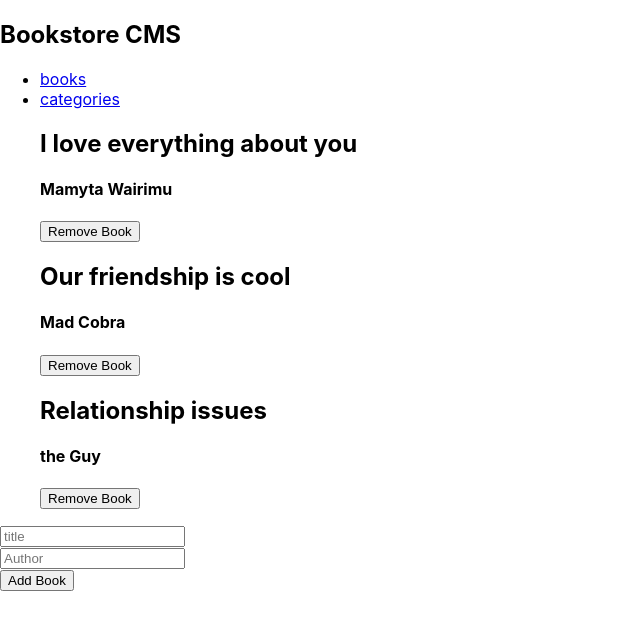
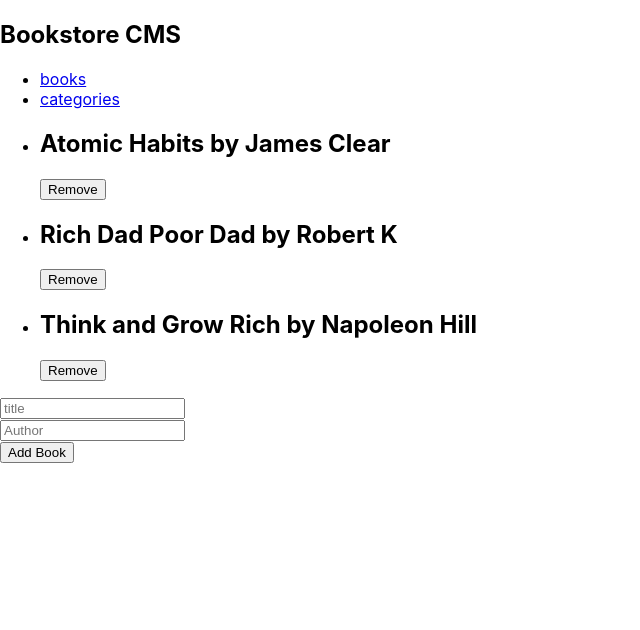
Before and after one commit to OpondoG/bookstore-react-app, a React (Create React App) app: page / in a window 1280 px wide. Shown: the top 630 px of the page, without its empty margins (0-640 px from the left). Built offline with nearby package versions, Linux system fonts and the light colour scheme.

Commit message:
Redux store to display books

```diff
--- a/package.json
+++ b/package.json
@@ -14,6 +14,7 @@
     "react-router-dom": "^6.4.1",
     "react-scripts": "5.0.1",
     "redux-thunk": "^2.4.1",
+    "uuid": "^9.0.0",
     "web-vitals": "^2.1.4"
   },
   "scripts": {
--- a/src/Pages/category.js
+++ b/src/Pages/category.js
@@ -1,10 +1,22 @@
 import React from 'react';
+import { useDispatch } from 'react-redux';
+import { checkStatus } from '../redux/categories/categories';
 
-const Category = () => (
-  <>
-    <h1>Category</h1>
-    <button type="button"> check status</button>
-  </>
-);
+const Category = () => {
+  const dispatch = useDispatch();
+  return (
+    <div>
+      <h1>Category</h1>
+      <button
+        type="button"
+        onClick={() => {
+          dispatch(checkStatus());
+        }}
+      >
+        check status
+      </button>
+    </div>
+  );
+};
 
 export default Category;
--- a/src/components/BookContainer.js
+++ b/src/components/BookContainer.js
@@ -1,27 +1,10 @@
 import React from 'react';
+import { useSelector } from 'react-redux';
 import BookForm from './BookForm';
 import BookList from './BookList';
 
 const BookContainer = () => {
-  const books = [
-    {
-      id: 1,
-      title: 'I love everything about you',
-      author: 'Mamyta Wairimu',
-    },
-    {
-      id: 2,
-      title: 'Our friendship is cool',
-      author: 'Mad Cobra',
-    },
-    {
-      id: 3,
-      title: 'Relationship issues ',
-      author: 'the Guy',
-    },
-
-  ];
-
+  const books = useSelector((state) => state.books.books);
   return (
     <>
       <BookList books={books} />
--- a/src/components/BookForm.js
+++ b/src/components/BookForm.js
@@ -1,16 +1,53 @@
 /* eslint-disable jsx-a11y/label-has-associated-control */
-import React from 'react';
+import { v4 as uuid } from 'uuid';
+import React, { useState } from 'react';
+import { useDispatch } from 'react-redux';
+import { addBook } from '../redux/books/book';
 
-const BookForm = () => (
-  <form className="book-form">
+const BookForm = () => {
+  const [title, setTitle] = useState('');
+  const [author, setAuthor] = useState('');
+  const dispatch = useDispatch();
+
+  const handleChange = (e) => {
+    const { target: { name, value } } = e;
+    if (name === 'title') setTitle(value);
+    else if (name === 'author') setAuthor(value);
+  };
+
+  const handleSubmit = (e) => {
+    e.preventDefault();
+    const newBook = {
+      id: uuid(),
+      title,
+      author,
+    };
+    dispatch(addBook(newBook));
+    setAuthor('');
+    setTitle('');
+  };
+
+  return (
+    <>
+      <form onSubmit={handleSubmit}>
         <div className="form-control">
-      <input type="text" placeholder="title" id="title" name="title" />
+          <input
+            type="text"
+            placeholder="title"
+            id="title"
+            name="title"
+            onChange={handleChange}
+          />
         </div>
         <div className="form-control">
-      <input type="text" id="author" placeholder="Author" name="author" />
+          <input type="text" id="author" placeholder="Author" name="author" onChange={handleChange} />
         </div>
-    <button type="submit">Add Book</button>
+        <button type="submit">
+          Add Book
+        </button>
       </form>
+    </>
   );
+};
 
 export default BookForm;
--- a/src/components/BookList.js
+++ b/src/components/BookList.js
@@ -5,18 +5,20 @@ import Book from './Books';
 const BookList = (props) => {
   const { books } = props;
   return (
-    <ul>
-      {books.map(({ id, title, author }) => (
-        <Book key={id} title={title} author={author} />
-      ))}
-    </ul>
+    <>
+      <ul>
+        {books.map(({ id, title, author }) => (
+          <Book key={id} id={id} title={title} author={author} />
+        ))}
+      </ul>
+    </>
   );
 };
 
 BookList.propTypes = {
   books: PropTypes.arrayOf(
     PropTypes.shape({
-      id: PropTypes.number,
+      id: PropTypes.string,
       title: PropTypes.string,
       author: PropTypes.string,
     }),
--- a/src/components/Books.js
+++ b/src/components/Books.js
@@ -1,19 +1,32 @@
+import PropTypes from 'prop-types';
 import React from 'react';
-import PropTypes from 'prop-types';
+import { useDispatch } from 'react-redux';
+import { removeBook } from '../redux/books/book';
 
 const Book = (props) => {
-  const { title, author } = props;
+  const { id, title, author } = props;
+  const dispatch = useDispatch();
+
+  const handleRemove = () => dispatch(removeBook(id));
   return (
-    <div>
-      <h2>{title}</h2>
-      <h4>{author}</h4>
-      <button type="button">Remove Book</button>
-    </div>
+    <>
+      <li>
+        <h2>
+          {title}
+          {' '}
+          by
+          {' '}
+          {author}
+        </h2>
+        <button type="button" onClick={handleRemove}>Remove</button>
+      </li>
+    </>
 
   );
 };
 
 Book.propTypes = {
+  id: PropTypes.string.isRequired,
   title: PropTypes.string.isRequired,
   author: PropTypes.string.isRequired,
 };
--- a/src/components/NavBar.js
+++ b/src/components/NavBar.js
@@ -12,7 +12,7 @@ const NavBar = () => {
       <ul>
         {links.map((link) => (
           <li key={link.id}>
-            <NavLink to={link.path} activeClassName="active" exact>{link.text}</NavLink>
+            <NavLink to={link.path} exact>{link.text}</NavLink>
           </li>
         ))}
       </ul>
--- a/src/index.js
+++ b/src/index.js
@@ -1,13 +1,17 @@
 import React from 'react';
 import ReactDOM from 'react-dom/client';
 import './index.css';
+import { Provider } from 'react-redux';
+import store from './redux/configureStore';
 import App from './App';
 import reportWebVitals from './reportWebVitals';
 
 const root = ReactDOM.createRoot(document.getElementById('root'));
 root.render(
   <React.StrictMode>
-    <App />
+    <Provider store={store}>
+      <App />
+    </Provider>
   </React.StrictMode>,
 );
 
--- a/src/redux/books/book.js
+++ b/src/redux/books/book.js
@@ -1,10 +1,32 @@
+import { v4 as uuid } from 'uuid';
+
+// Actions
 export const ADD_BOOK = 'ADD_BOOK';
 export const REMOVE_BOOK = 'REMOVE_BOOK';
 
+// State
 const initialState = {
-  books: [],
+  books: [
+    {
+      id: uuid(),
+      title: 'Atomic Habits',
+      author: 'James Clear',
+    },
+    {
+      id: uuid(),
+      title: 'Rich Dad Poor Dad',
+      author: 'Robert K',
+    },
+    {
+      id: uuid(),
+      title: 'Think and Grow Rich',
+      author: 'Napoleon Hill',
+    },
+
+  ],
 };
 
+// create actions
 export const addBook = (book) => ({
   type: ADD_BOOK,
   payload: book,
```
Also changed, not shown: 1 other file (tests, documents, lock files or other folders). Lines whose indentation alone changed are shown as unchanged.
